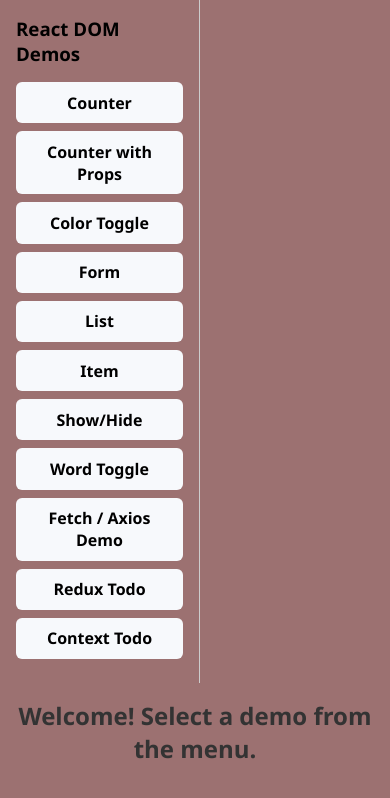
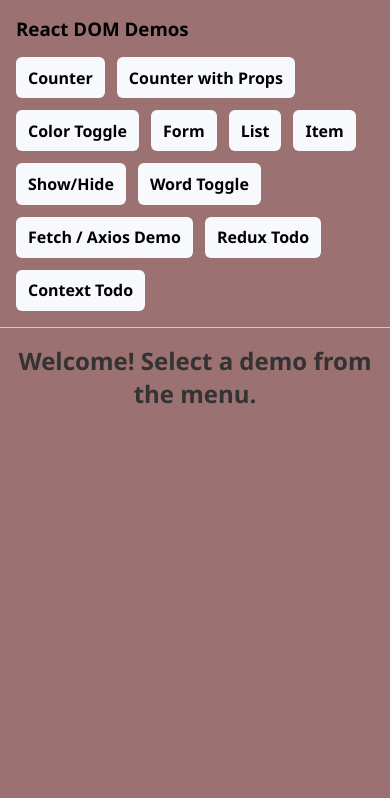
Before and after one commit to chuks2274/react-dom-fundamentals, a React (Vite) app: page / in a window 390 px wide. Shown: the top 798 px of the page. Built offline with nearby package versions, Linux system fonts and the light colour scheme.

Commit message:
update css

```diff
--- a/src/index.css
+++ b/src/index.css
@@ -360,3 +360,25 @@
     align-self: center;
   }
 }
+
+
+   /* =========================
+   NAV - MOBILE TOP BAR
+========================= */
+@media (max-width: 768px) {
+  nav {
+    width: 100%;
+    border-right: none;
+    border-bottom: 1px solid #ccc;
+  }
+
+  nav ul {
+    display: flex;
+    flex-wrap: wrap;
+    gap: 0.75rem;
+  }
+
+  nav ul li {
+    margin-bottom: 0;
+  }
+}
```
